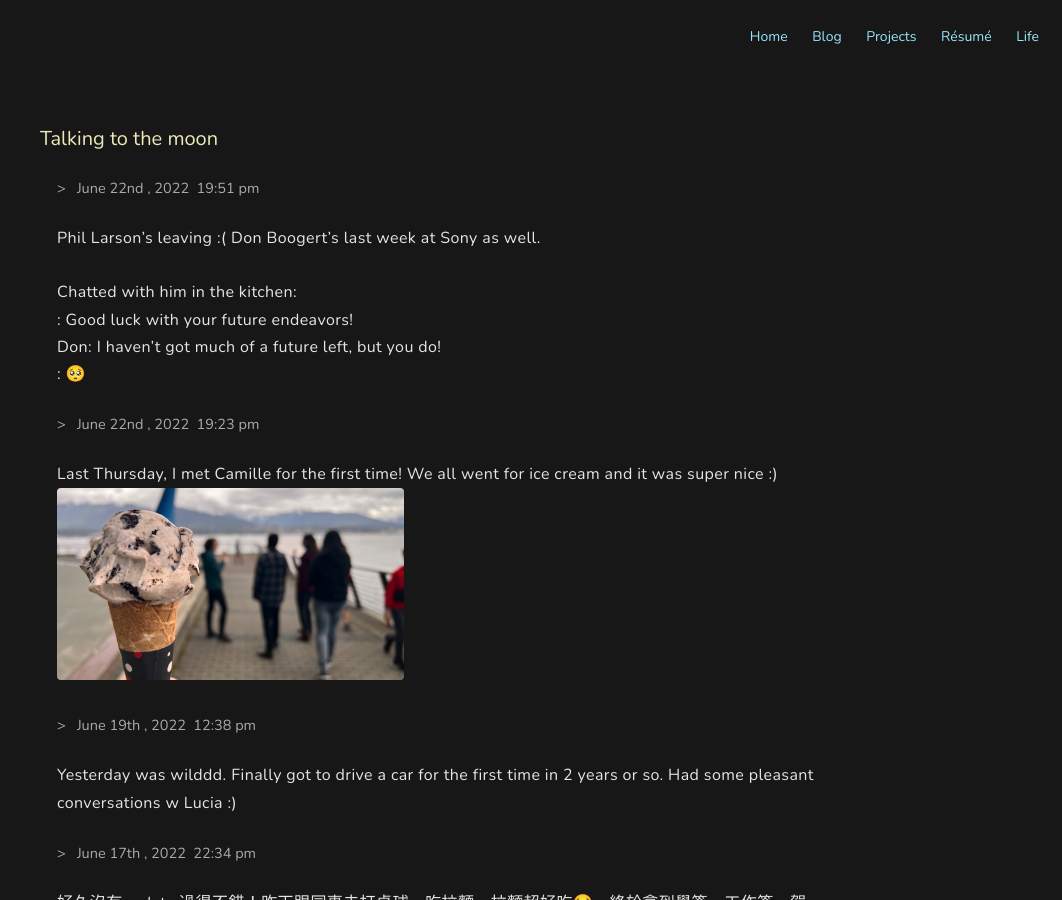
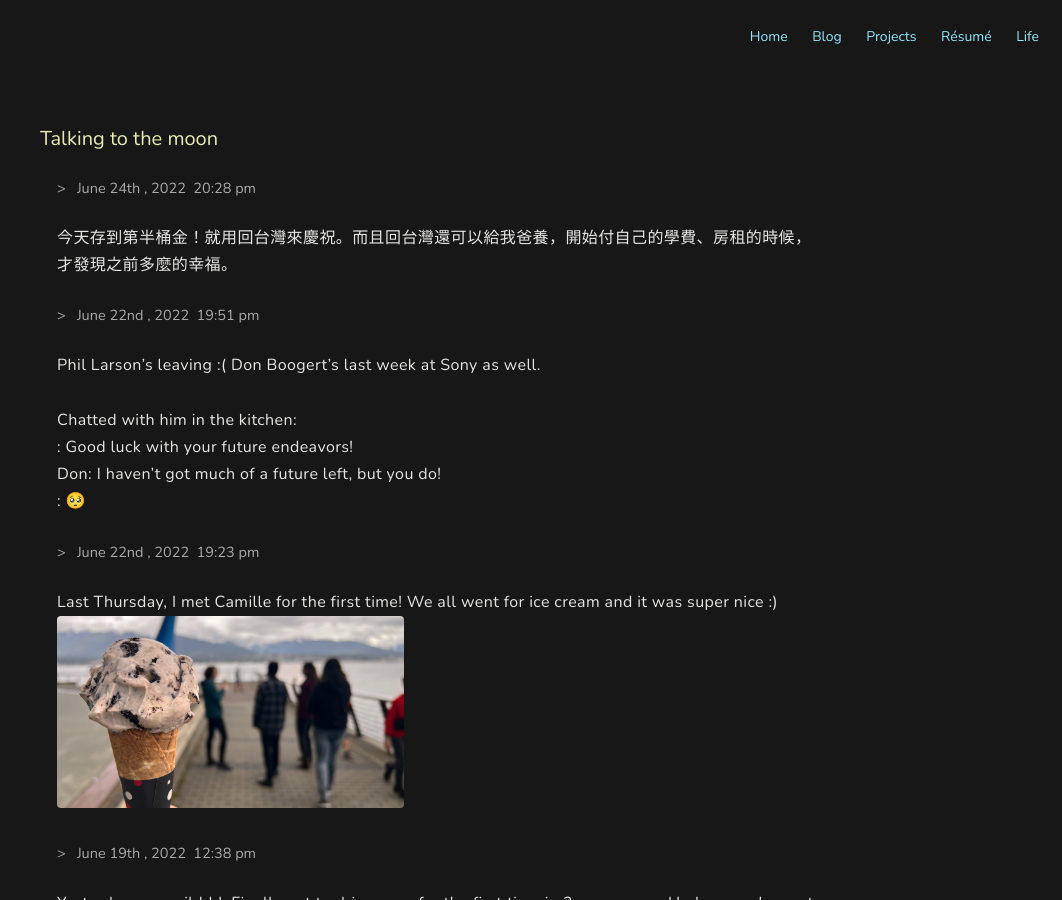
Before and after one commit to danielchen-pyc/danielchen-pyc.github.io, a Jekyll site: the page built from life.html, in a window 1280 px wide and 900 px high. Shown: the whole window, without its empty margins (218-1280 px from the left). Built offline with Jekyll 4.4.1, drawn with Linux system fonts in a browser that asks for light colours; emoji names are drawn with the system emoji font; some web fonts are replaced.

Commit message:
daily update

```diff
--- a/_data/life.yml
+++ b/_data/life.yml
@@ -1,3 +1,7 @@
+- date: 2022/06/24 8:28pm
+  content: |
+    今天存到第半桶金！就用回台灣來慶祝。而且回台灣還可以給我爸養，開始付自己的學費、房租的時候，才發現之前多麼的幸福。
+
 - date: 2022/06/22 7:51pm
   content: |
     Phil Larson's leaving :( Don Boogert's last week at Sony as well. <br/><br/>
```
